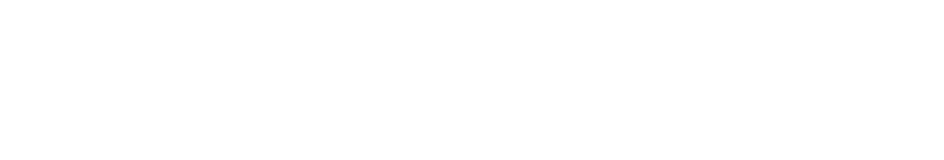
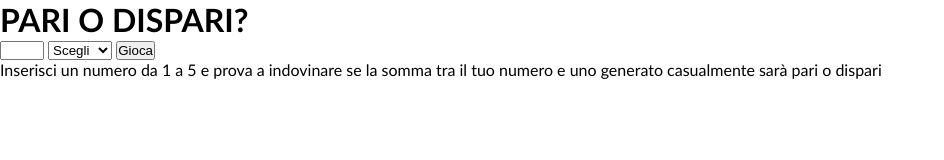
Before and after one commit to IO-underscorre/js-paliedispari, a plain HTML site: page PARI-DISPARI/index.html in a window 1280 px wide. Shown: the whole page, without its empty margins (0-944 px from the left). Drawn offline with Linux system fonts and the light colour scheme.

Commit message:
feat(PARI-DISPARI/html): structure completed

```diff
--- a/PARI-DISPARI/index.html
+++ b/PARI-DISPARI/index.html
@@ -3,11 +3,40 @@
 <head>
     <meta charset="UTF-8">
     <meta name="viewport" content="width=device-width, initial-scale=1.0">
-    <title>Shopping List</title>
+    <title>Pari o Dispari</title>
 
     <link rel="stylesheet" href="css/style.css">
 </head>
 <body>
+    <!-- Page wrapper -->
+    <div class="page-wrapper">
+        <div>
+            <!-- Content -->
+            <div class="content">
+                <h1>
+                    PARI O DISPARI?
+                </h1>
+
+                <!-- JS inputs -->
+                <form id="game-form" onsubmit="return false">
+                    <input id="user-number" type="number" min="1" max="5" aria-label="Numero intero" required>
+
+                    <select id="user-guess" type="select" aria-label="Pari o Dispari" required>
+                        <option value="" selected>Scegli</option>
+                        <option value="even">Pari</option>
+                        <option value="odd">Dispari</option>
+                    </select>
+
+                    <input type="submit" value="Gioca">
+                </form>
+
+                <!-- JS output container -->
+                <p id="text-area">
+                    Inserisci un numero da 1 a 5 e prova a indovinare se la somma tra il tuo numero e uno generato casualmente sarà pari o dispari
+                </p>
+            </div>
+        </div>
+    </div>
     <script type="text/javascript" src="scripts/main.js"></script>
 </body>
 </html>
```
